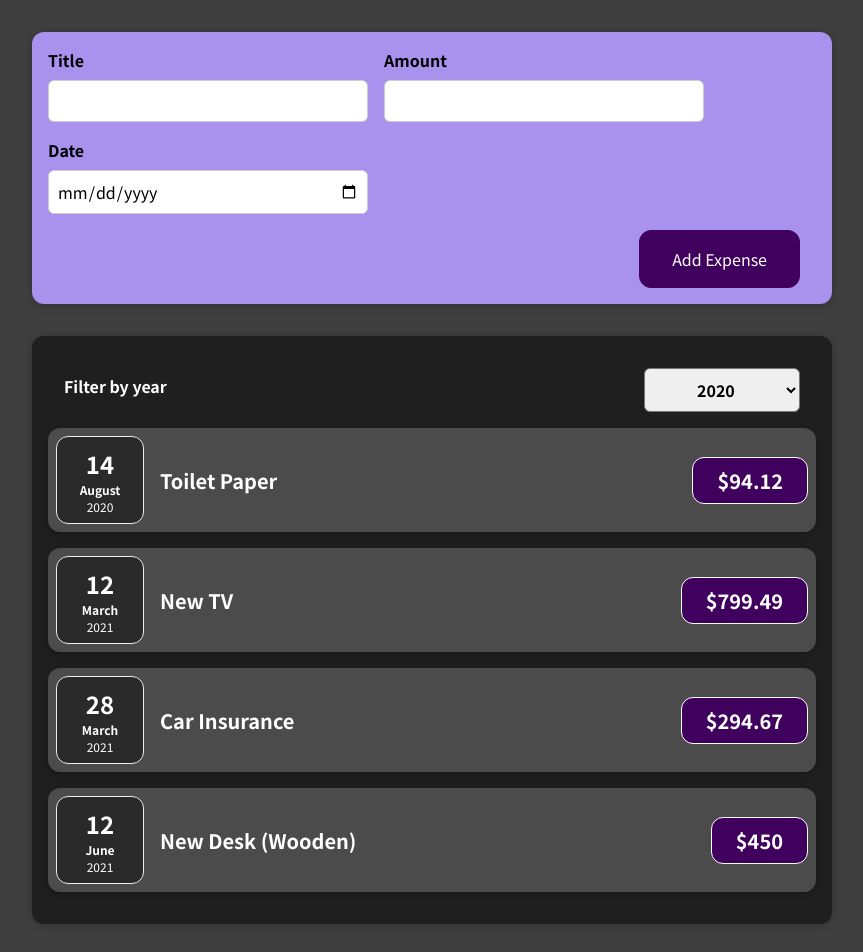
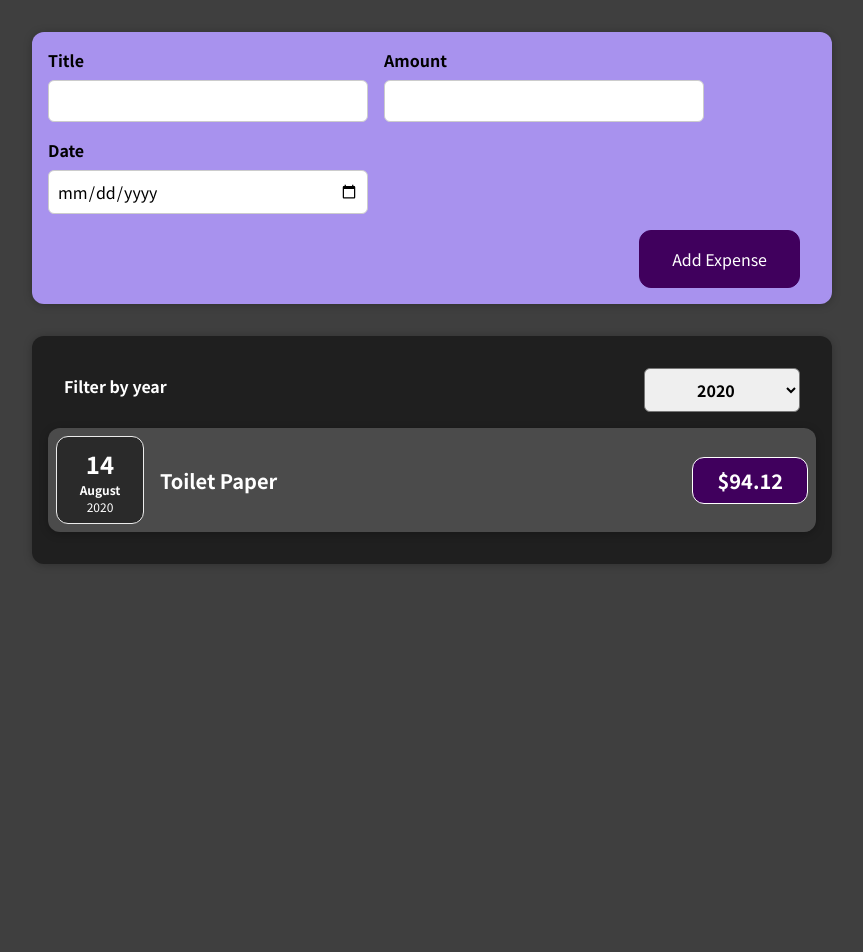
Before and after one commit to MZohaibSarwar/expense_item, a React (Create React App) app: page / in a window 1280 px wide. Shown: the top 952 px of the page, without its empty margins (208-1071 px from the left). After the commit the page ends 800 px from the top, so only its background shows below. Built offline with nearby package versions, Linux system fonts and the light colour scheme.

Commit message:
new file added

```diff
--- a/src/App.js
+++ b/src/App.js
@@ -1,16 +1,44 @@
-import React from "react";
+import React, {useState} from "react";
 import Expenses from "./components/Expenses";
 import NewExpense from "./components/NewExpense";
+
+const DUMMY_EXPENSES = [
+    {
+      id: 'e1',
+      title: 'Toilet Paper',
+      amount: 94.12,
+      date: new Date(2020, 7, 14),
+    },
+    { id: 'e2',
+      title: 'New TV',
+      amount: 799.49,
+      date: new Date(2021, 2, 12) },
+    {
+      id: 'e3',
+      title: 'Car Insurance',
+      amount: 294.67,
+      date: new Date(2021, 2, 28),
+    },
+    {
+      id: 'e4',
+      title: 'New Desk (Wooden)',
+      amount: 450,
+      date: new Date(2021, 5, 12),
+    },
+  ];
 function App() {
+    const [expenses, setExpenses]= useState(DUMMY_EXPENSES);
+
     function addExpenseHandler(expense){
-        console.log("app.js");
-        console.log(expense);
+        setExpenses((prevExpenses) => {
+            return [expense, ...prevExpenses];
+        });
     };
 
   return (
     <div>
         <NewExpense onAddExpense={addExpenseHandler}/>
-        <Expenses/>
+        <Expenses items={expenses}/>
     </div>
   );
 }
--- a/src/components/Expenses.js
+++ b/src/components/Expenses.js
@@ -3,59 +3,33 @@ import './Expenses.css';
 import ExpenseItem from "./ExpenseItem";
 import ExpensesFilter from './ExpensesFilter';
 function Expenses(props) {
-         const expenses = [
-    {
-      id: 'e1',
-      title: 'Toilet Paper',
-      amount: 94.12,
-      date: new Date(2020, 7, 14),
-    },
-    { id: 'e2',
-      title: 'New TV',
-      amount: 799.49,
-      date: new Date(2021, 2, 12) },
-    {
-      id: 'e3',
-      title: 'Car Insurance',
-      amount: 294.67,
-      date: new Date(2021, 2, 28),
-    },
-    {
-      id: 'e4',
-      title: 'New Desk (Wooden)',
-      amount: 450,
-      date: new Date(2021, 5, 12),
-    },
-  ];
+
 
          const [filteredYear, setFilteredYear] = useState('2020');
          function filterChangeHandler (selectedYear){
               setFilteredYear(selectedYear);
          };
+         const filteredExpenses = props.items.filter(expense => {
+            return expense.date.getFullYear().toString() === filteredYear;
+         });
+
+         let expensesContent = <p>No expenses found!</p>;
+         if(filteredExpenses.length > 0){
+             expensesContent = filteredExpenses.map((expense) => (
+                    <ExpenseItem
+                    key={expense.id}
+                    title={expense.title}
+                    amount={expense.amount}
+                    date={expense.date}
+                />
+                ));
+         }
 
         return(
             <div className="expenses">
+
                  <ExpensesFilter selected={filteredYear} onChangeFilter={filterChangeHandler} />
-        <ExpenseItem
-            title={expenses[0].title}
-            amount={expenses[0].amount}
-            date={expenses[0].date}
-        ></ExpenseItem>
-        <ExpenseItem
-            title={expenses[1].title}
-            amount={expenses[1].amount}
-            date={expenses[1].date}
-        ></ExpenseItem>
-        <ExpenseItem
-            title={expenses[2].title}
-            amount={expenses[2].amount}
-            date={expenses[2].date}
-        ></ExpenseItem>
-        <ExpenseItem
-            title={expenses[3].title}
-            amount={expenses[3].amount}
-            date={expenses[3].date}
-        ></ExpenseItem>
+                 {expensesContent}
 
             </div>
 );
```
Also changed, not shown: src/components/ExpensesList.css (added, +9 -0 lines), src/components/ExpensesList.js (added, +10 -0 lines).
